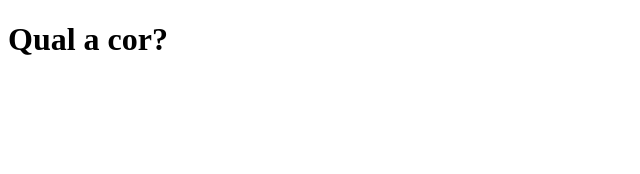
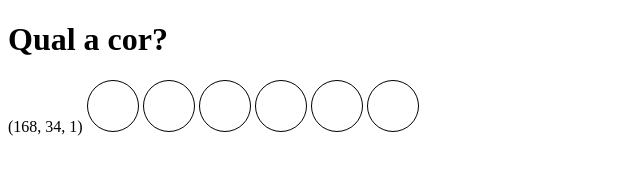
Before and after one commit to brunoocarvalhoo/try-color, a plain HTML site: page index.html in a window 1280 px wide. Shown: the whole page, without its empty margins (0-640 px from the left). Drawn offline with Linux system fonts and the light colour scheme.

Commit message:
modifica html e estilza com css

```diff
--- a/index.html
+++ b/index.html
@@ -3,9 +3,17 @@
 <head>
     <meta charset="UTF-8">
     <meta name="viewport" content="width=device-width, initial-scale=1.0">
+    <link rel="stylesheet" href="./style.css"/>
     <title>Qual a cor?</title>
 </head>
 <body>
-    <h1 id="title">Qual a cor?</h1>
+    <h1 id="title">Qual a cor? </h1>
+    <span id="rgb-color">(168, 34, 1)</span>
+    <div class="ball"></div>
+    <div class="ball"></div>
+    <div class="ball"></div>
+    <div class="ball"></div>
+    <div class="ball"></div>
+    <div class="ball"></div>
 </body>
 </html>
--- a/style.css
+++ b/style.css
@@ -0,0 +1,7 @@
+.ball{
+    border: 1px solid black;
+    border-radius: 50%;
+    display: inline-block;
+    height: 50px;
+    width: 50px;
+}
```
